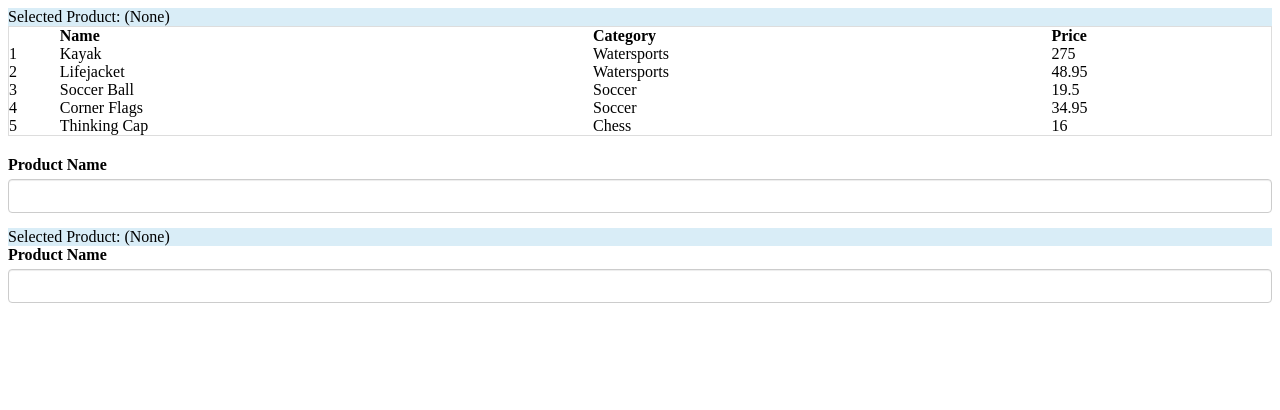
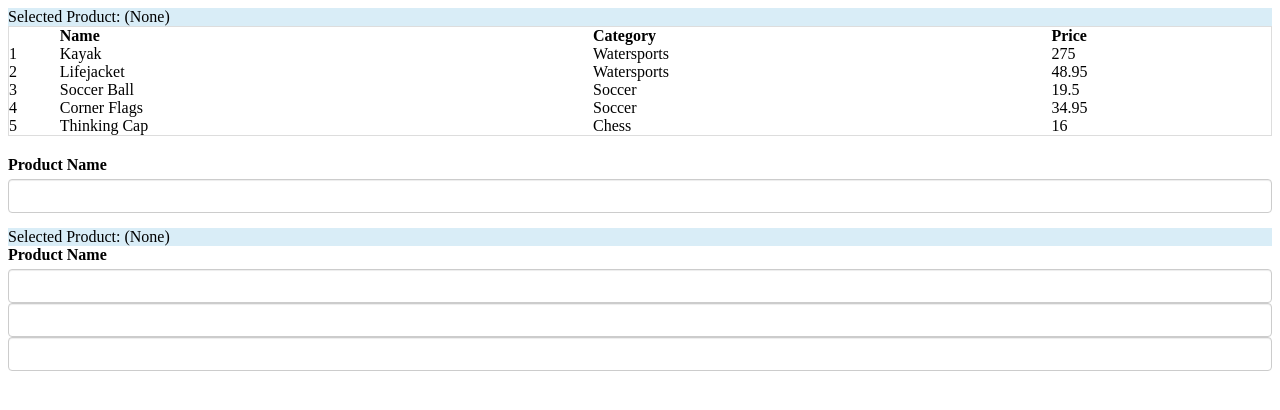
Before and after one commit to sskovalevskiy/angular.pro, an Angular app: page / in a window 1280 px wide. Shown: the top 410 px of the page. Built offline with nearby package versions, Linux system fonts and the light colour scheme.

Commit message:
14.10.1 Пример использования привязки, реагирующей на нажатие любой, либо заданной клавиши

```diff
--- a/src/app/app.component.html
+++ b/src/app/app.component.html
@@ -27,4 +27,8 @@
 <div class="form-group">
   <label>Product Name</label>
   <input #product class="form-control" (input)="false"/>
+  <!--Привязка реагирует на нажатие любой клавиши:-->
+  <input #product2 class="form-control" (keyup)="selectedProduct=product2.value"/>
+  <!--Можно более точно указать нужную клавишу, указав ее имя в составе привязки события-->
+  <input #product3 class="form-control" (keyup.enter)="selectedProduct=product3.value"/>
 </div>
```
